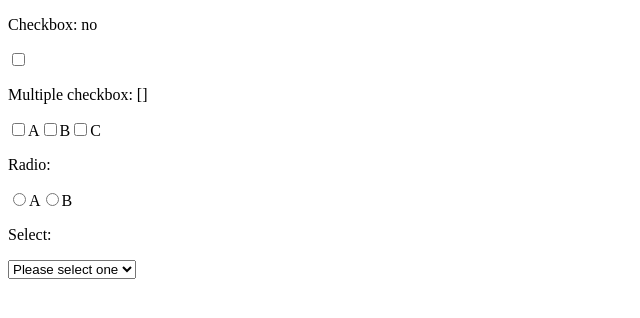
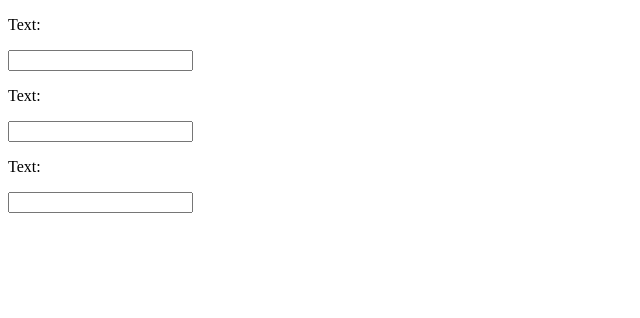
Before and after one commit to 1996Khanh/LearnVueJs, a Vue app: page / in a window 1280 px wide. Shown: the top 318 px of the page, without its empty margins (0-640 px from the left). Built offline with nearby package versions, Linux system fonts and the light colour scheme.

Commit message:
v-model modifier

```diff
--- a/src/App.vue
+++ b/src/App.vue
@@ -1,41 +1,14 @@
 <script setup>
 import { ref } from 'vue'
 
-const checked = ref('no')
-
-const checkedNames = ref([])
-
-const radioChecked = ref()
-
-const selected = ref('')
-
-const firstOption = ref('first option')
-const secondOption = ref('second option')
+const text = ref('')
 </script>
 
 <template>
-  <p>Checkbox: {{ checked }}</p>
-  <input type="checkbox" id="single-checkbox" v-model="checked" true-value="yes" false-value="no" />
-
-  <p>Multiple checkbox: {{ checkedNames }}</p>
-  <input type="checkbox" id="checkbox-a" v-model="checkedNames" :value="firstOption" />
-  <label for="checkbox-a">A</label>
-  <input type="checkbox" id="checkbox-b" v-model="checkedNames" :value="secondOption" />
-  <label for="checkbox-b">B</label>
-  <input type="checkbox" id="checkbox-c" v-model="checkedNames" :value="thirdOption" />
-  <label for="checkbox-c">C</label>
-
-  <p>Radio: {{ radioChecked }}</p>
-  <input type="radio" id="radio-a" v-model="radioChecked" :value="firstOption" />
-  <label for="a">A</label>
-  <input type="radio" id="radio-b" v-model="radioChecked" :value="secondOption" />
-  <label for="b">B</label>
-
-  <p>Select: {{ selected }}</p>
-  <select v-model="selected">
-    <option disabled value="">Please select one</option>
-    <option>A</option>
-    <option>B</option>
-    <option>C</option>
-  </select>
+  <p>Text: {{ text }}</p>
+  <input type="text" v-model.lazy="text" />
+  <p>Text: {{ text }}</p>
+  <input type="text" v-model.number="text" />
+  <p>Text: {{ text }}</p>
+  <input type="text" v-model.strim="text" />
 </template>
```
